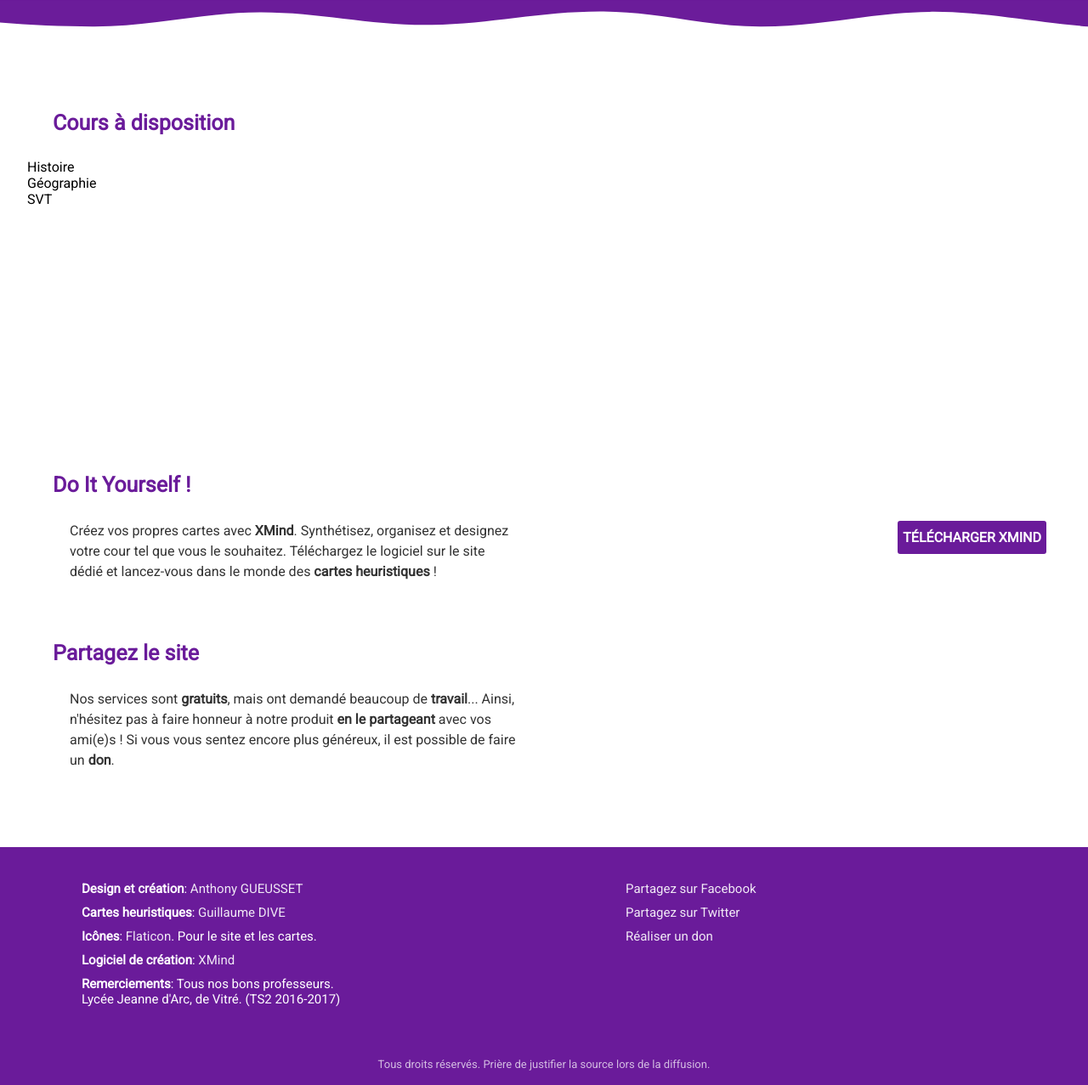
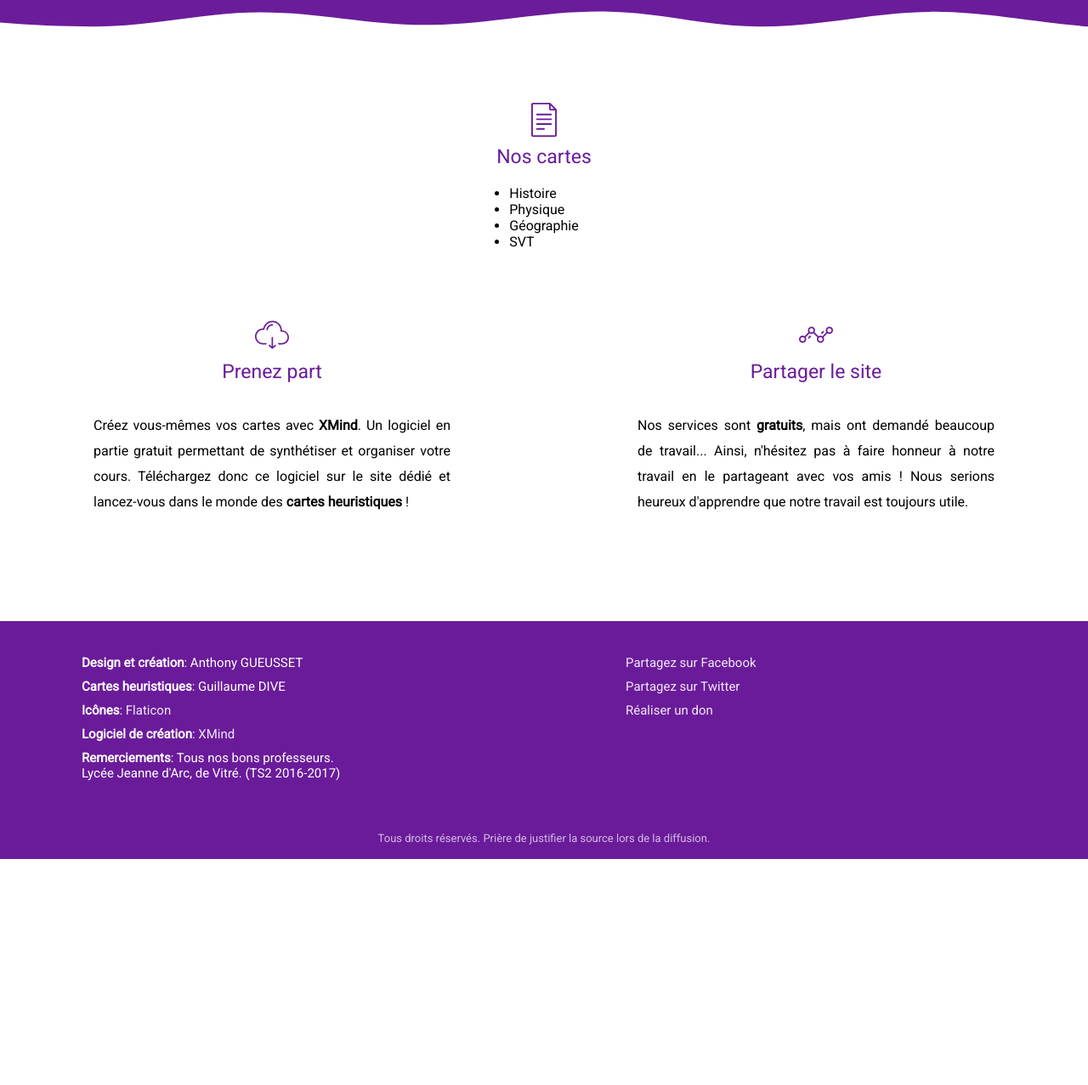
Before and after one commit to JScriber/Mapland, a PHP site: page / in a window 1280 px wide. Shown: the part 400-1677 px from the top of the page at 85% size. After the commit the page ends 1411 px from the top, so only its background shows below. Run offline with PHP 8.4, Linux system fonts and the light colour scheme; some web fonts are replaced.

Commit message:
Ajustement page accueil

```diff
--- a/index.html
+++ b/index.html
@@ -58,31 +58,37 @@
 					<p>Le site de cartes heuristiques prêt à vous aider dans vos révisions !</p>
 				</div>
 				<div class="information">
-					<h1>Cours à disposition</h1>
-					<ul class="galerie">
+					<h1>
+						<img src="images/files.svg"/>
+						<p>Nos cartes</p>
+					</h1>
+					<ul>
 						<li>Histoire</li>
+						<li>Physique</li>
 						<li>Géographie</li>
 						<li>SVT</li>
 					</ul>
 				</div>
-				<div class="information">
-					<h1>Do It Yourself !</h1>
-					<div class="etiquette">
-						<p>Créez vos propres cartes avec <strong>XMind</strong>. Synthétisez, organisez et designez votre cour tel que vous le souhaitez. Téléchargez le logiciel sur le site dédié et lancez-vous dans le monde des <strong>cartes heuristiques</strong> !</p>
-						<div class="etiquette_texte">
-							<a href="http://www.xmind.net/fr/download" target="_blank">
-								Télécharger XMind
-							</a>
-						</div>
+				<ol>
+					<div class="information">
+						<h1>
+							<img src="images/download.svg"/>
+							<p>Prenez part</p>
+						</h1>
+						<section>
+							<p>Créez vous-mêmes vos cartes avec <strong>XMind</strong>. Un logiciel en partie gratuit permettant de synthétiser et organiser votre cours. Téléchargez donc ce logiciel sur le site dédié et lancez-vous dans le monde des <strong>cartes heuristiques</strong> !</p>
+						</section>
 					</div>
-				</div>
-				<div class="information">
-					<h1><p>Partagez le site</p></h1>
-					<div class="etiquette">
-						<p>Nos services sont <strong>gratuits</strong>, mais ont demandé beaucoup de <strong>travail</strong>... Ainsi, n'hésitez pas à faire honneur à notre produit <strong>en le partageant</strong> avec vos ami(e)s ! Si vous vous sentez encore plus généreux, il est possible de faire un <strong>don</strong>.
-						</p>
+					<div class="information">
+						<h1>
+							<img src="images/share.svg"/>
+							<p>Partager le site</p>
+						</h1>
+						<section>
+							<p>Nos services sont <strong>gratuits</strong>, mais ont demandé beaucoup de travail... Ainsi, n'hésitez pas à faire honneur à notre travail en le partageant avec vos amis ! Nous serions heureux d'apprendre que notre travail est toujours utile.</p>
+						</section>
 					</div>
-				</div>
+				</ol>
 			</article>
 
 			<!--  FOOTER -->
@@ -90,9 +96,9 @@
 				<section>
 					<span>
 						<ul>
-							<li><strong>Design et création</strong>: <a>Anthony GUEUSSET</a></li>
-							<li><strong>Cartes heuristiques</strong>: <a>Guillaume DIVE</a></li>
-							<li><strong>Icônes</strong>: <a href="http://www.flaticon.comnone" target="_blank">Flaticon</a>. Pour le site et les cartes.</li>
+							<li><strong>Design et création</strong>: Anthony GUEUSSET</li>
+							<li><strong>Cartes heuristiques</strong>: Guillaume DIVE</li>
+							<li><strong>Icônes</strong>: <a href="http://www.flaticon.comnone" target="_blank">Flaticon</a></li>
 							<li><strong>Logiciel de création</strong>: <a href="http://www.xmind.net/fr/" target="_blank">XMind</a></li>
 							<li><strong>Remerciements</strong>: Tous nos bons professeurs. <br>Lycée Jeanne d'Arc, de Vitré. (TS2 2016-2017)</li>
 						</ul>
--- a/styles/accueil.css
+++ b/styles/accueil.css
@@ -41,7 +41,9 @@
 .information
 {
 	position: relative;
-	display: block;
+	display: flex;
+	flex-flow: column wrap;
+	align-items: center;
 	width: 95%;
 	margin: 0 auto 40px;
 	overflow: hidden;
@@ -51,120 +53,53 @@
 {
 	position: relative;
 	display: flex;
+	flex-flow: column wrap;
 	align-items: center;
-	padding: 18px 0;
-	height: 50px;
-	width: 100%;
-	color: #fff;
-	margin-left: 30px;
-
+	padding: 20px 0;
+}
+.information h1 img
+{
+	height: 40px;
+	margin-bottom: 10px;
+}
+.information h1 p
+{
 	color: #6A1B9A;
-	font-weight: bold;
-	font-size: 25px;
+	font-weight: normal;
+	font-size: 23px;
 }
 
 /*****************************************************************\
----> Les galeries
+---> Les étiquettes
 \*****************************************************************/
-.information .galerie
+#accueil ol
 {
-	position: relative;
-	display: block;
+	display: flex;
+	flex-flow: row nowrap;
+	justify-content: center;
 	width: 100%;
-	height: 300px;
+	margin-top: 20px;
 }
-.information .galerie > span
+.information section
 {
-	float: left;
 	position: relative;
 	display: flex;
 	justify-content: center;
-	align-items: center;
-	width: 25%;
-	height: 100%;
-	overflow: hidden;
+	flex-flow: row nowrap;
+	width: auto;
+	height: auto;
+	margin-bottom: 20px;
 }
-.information .galerie > span > img
-{
-	position: absolute;
-	top: 0;
-	left: 0;
-	height: 110%;
-	filter: grayscale(100%);
-	-webkit-filter: grayscale(100%);
-	-moz-filter: grayscale(100%);
-	z-index: 1;
-}
-.information .galerie > span > p
-{
-	cursor: default;
-	display: flex;
-	justify-content: center;
-	align-items: center;
-	text-transform: uppercase;
-	background-color: #fff;
-	box-shadow: 0 0 20px 5px rgba(0, 0, 0, .4);
-	padding: 9px 15px 9px 15px;
-	color: #bb2263;
-	font-weight: bold;
-	font-size: 18px;
-	z-index: 500;
-}
-/*****************************************************************\
----> Les étiquettes
-\*****************************************************************/
-.information .etiquette
-{
-	position: relative;
-	display: flex;
-	justify-content: space-between;
-	width: 100%;
-	height: auto;
-	overflow: hidden;
-}
-.information .etiquette > p
+.information section > p
 {
 	position: relative;
 	display: block;
 	height: 100%;
-	max-width: 530px;
-	color: #323232;
+	max-width: 420px;
+	color: #000;
 	font-size: 16px;
-	line-height: 24px;
-	margin-left: 50px;
+	padding: 15px 0;
+	text-align: justify;
+	line-height: 30px;
 	font-weight: normal;
 }
-.information .etiquette > div
-{
-	position: relative;
-	margin-right: 17px;
-	height: 100%;
-}
-/* PARTIE TEXTE */
-div.etiquette_texte
-{
-	display: flex;
-	justify-content: center;
-	align-items: center;
-	margin-left: 25px;
-	width: auto;
-}
-.information .etiquette > div.etiquette_texte > a
-{
-	display: block;
-	align-items: center;
-	padding: 10px 6px;
-	border-radius: 3px;
-	font-size: 16px;
-	text-decoration: none;
-	text-transform: uppercase;
-	font-weight: bold;
-	background-color: #6A1B9A;
-	color: #fff;
-	transition: all .3s linear 0s;
-}
-
-.information .etiquette > div.etiquette_texte > a:hover
-{
-	box-shadow: 0 0 25px 3px rgba(0, 0, 0,.2);
-}
```
Also changed, not shown: images/download.svg (added), images/files.svg (added), images/share.svg (added).
